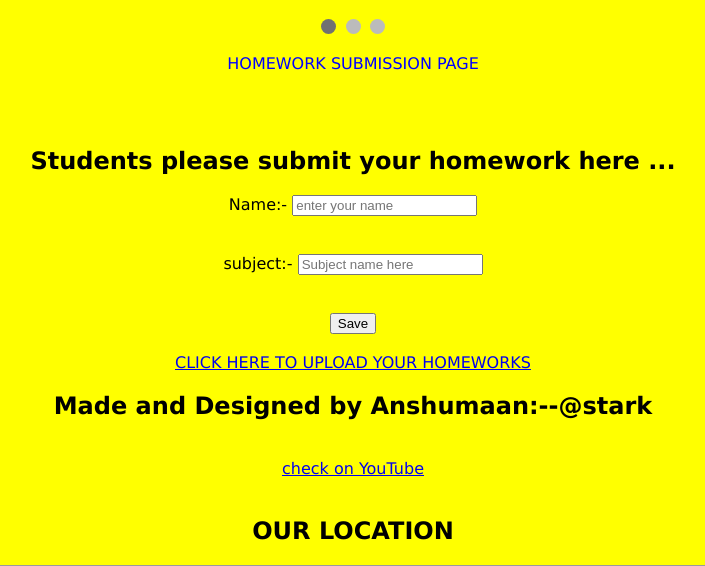
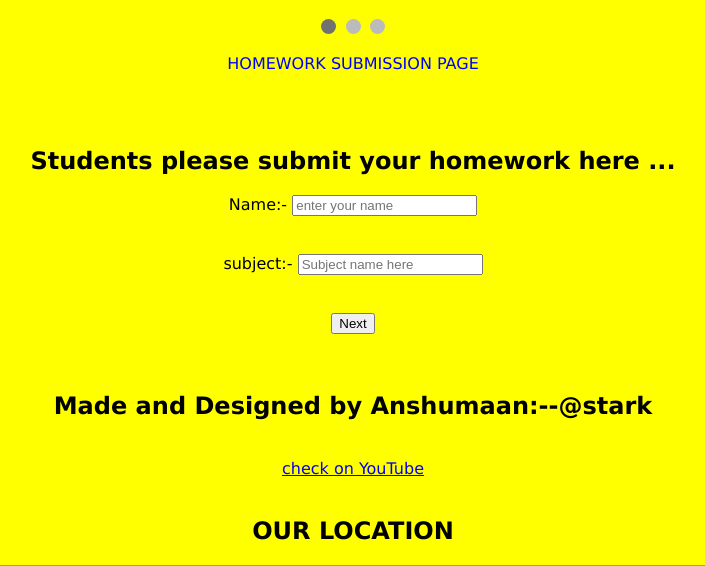
Before and after one commit to stark136/cchs, a Django app: page / in a window 1280 px wide. Shown: the part 429-995 px from the top of the page, without its empty margins (287-992 px from the left). Run offline with Django 3.2, Linux system fonts and the light colour scheme; grey boxes are pictures that could not be loaded.

Commit message:
Update home.html

```diff
--- a/templates/home.html
+++ b/templates/home.html
@@ -211,13 +211,19 @@ function showSlides() {
 <br>
 <br>
 <center>
- <input type="submit" class="btn btn-danger" value="Save">
+ <input type="submit" id="sub" class="btn btn-danger" value="Next">
+<script>
+  document.getElementById("sub").addEventListener("click", function(){
+
+      location.replace("https://stark1367.pythonanywhere.com/")
+});
+
+</script>
 <br><br>
 </center>
 
 <Center>
-  <a href="https://stark1367.pythonanywhere.com/">CLICK HERE TO UPLOAD YOUR HOMEWORKS</a>
-  <BR>
+  <Br>
 
 <H2>Made and Designed by Anshumaan:--@stark</H2>
 <Br>
```
